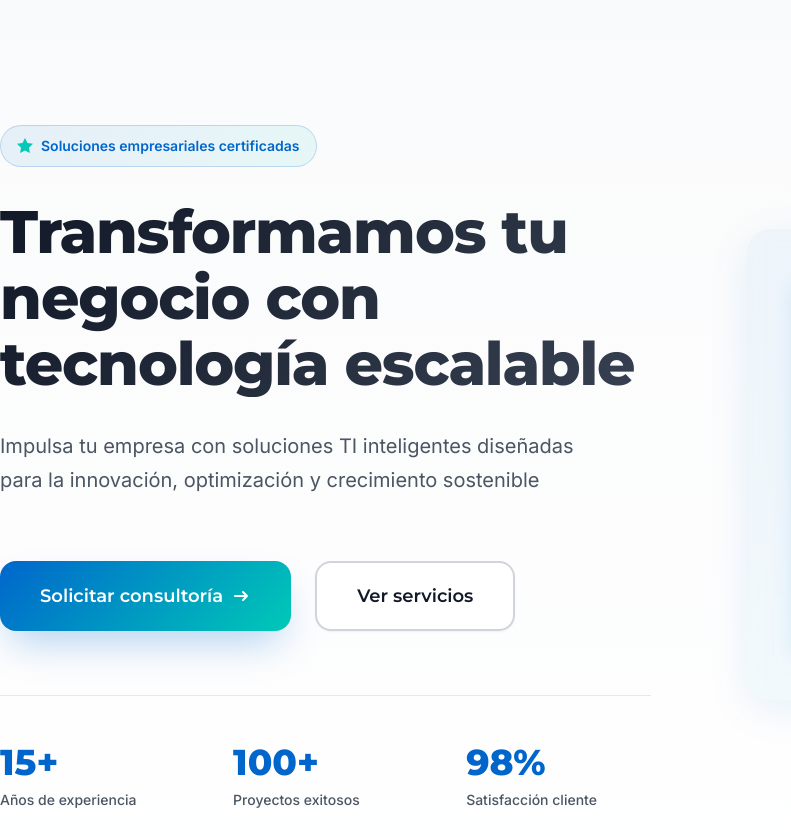
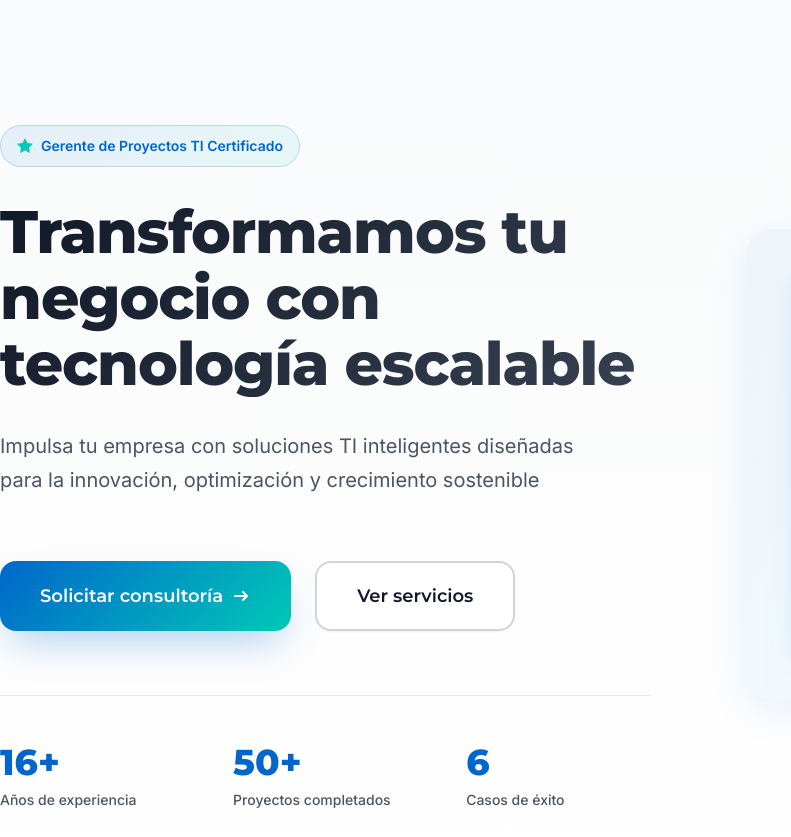
Before and after one commit to llalloman/of1solutions, a plain HTML site: page index.html in a window 1280 px wide. Shown: the part 83-920 px from the top of the page, 0-791 px from the left. Drawn offline with Linux system fonts and the light colour scheme.

Commit message:
Update: Real stats from LinkedIn profile - 16+ years experience

```diff
--- a/index.html
+++ b/index.html
@@ -63,7 +63,7 @@
                     <svg width="16" height="16" viewBox="0 0 16 16" fill="currentColor">
                         <path d="M8 0l2.5 5 5.5.8-4 3.9.9 5.3-4.9-2.6-4.9 2.6.9-5.3-4-3.9 5.5-.8z"/>
                     </svg>
-                    <span>Soluciones empresariales certificadas</span>
+                    <span>Gerente de Proyectos TI Certificado</span>
                 </div>
                 <h1 class="hero__title">Transformamos tu negocio con tecnología escalable</h1>
                 <p class="hero__subtitle">Impulsa tu empresa con soluciones TI inteligentes diseñadas para la innovación, optimización y crecimiento sostenible</p>
@@ -80,16 +80,16 @@
                 </div>
                 <div class="hero__stats">
                     <div class="stat-item">
-                        <div class="stat-number">15+</div>
+                        <div class="stat-number">16+</div>
                         <div class="stat-label">Años de experiencia</div>
                     </div>
                     <div class="stat-item">
-                        <div class="stat-number">100+</div>
-                        <div class="stat-label">Proyectos exitosos</div>
+                        <div class="stat-number">50+</div>
+                        <div class="stat-label">Proyectos completados</div>
                     </div>
                     <div class="stat-item">
-                        <div class="stat-number">98%</div>
-                        <div class="stat-label">Satisfacción cliente</div>
+                        <div class="stat-number">6</div>
+                        <div class="stat-label">Casos de éxito</div>
                     </div>
                 </div>
             </div>
```
